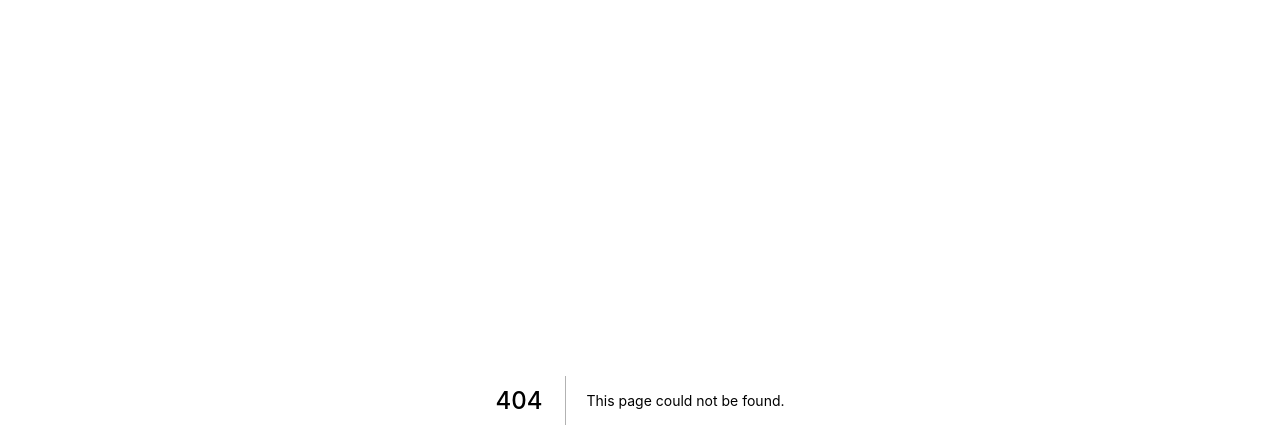
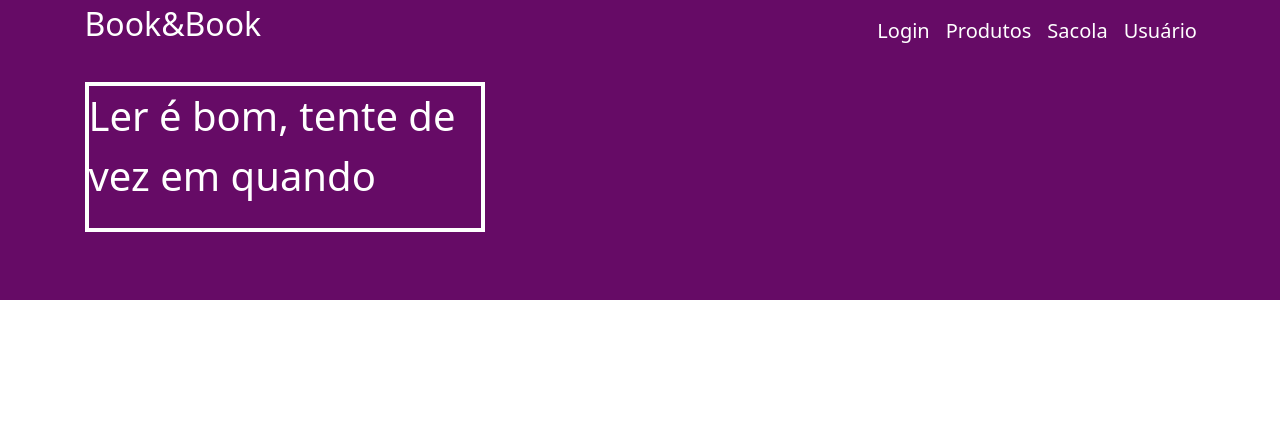
Before and after one commit to GabrielAlSant/SiteGSCI, a Next.js app: page /components/header in a window 1280 px wide. Before the commit this address had no page. Shown: the top 448 px of the page. Built offline with nearby package versions, Linux system fonts and the light colour scheme.

Commit message:
Base Header

```diff
--- a/package.json
+++ b/package.json
@@ -9,6 +9,8 @@
     "lint": "next lint"
   },
   "dependencies": {
+    "@popperjs/core": "^2.11.6",
+    "bootstrap": "^5.2.1",
     "next": "12.2.5",
     "react": "18.2.0",
     "react-dom": "18.2.0"
--- a/pages/_app.js
+++ b/pages/_app.js
@@ -1,6 +1,12 @@
 import '../styles/globals.css'
+import 'bootstrap/dist/css/bootstrap.css'
+import { useEffect } from 'react';
+
 
 function MyApp({ Component, pageProps }) {
+  useEffect(()=>{
+    import("bootstrap/dist/js/bootstrap");
+},[])
   return <Component {...pageProps} />
 }
 
--- /dev/null
+++ b/pages/components/header.js
@@ -0,0 +1,41 @@
+export default function Header(){
+    return (
+        <div className="back">
+        <div>
+        <div className="row">
+        <div className="col-sm-8"><span className="title">Book&Book</span></div>
+        <div className="col-sm-4">
+        <nav class="navbar navbar-expand-lg bg">
+         <div>
+    <button class="navbar-toggler" type="button" data-bs-toggle="collapse" data-bs-target="#navbarSupportedContent" aria-controls="navbarSupportedContent" aria-expanded="false" aria-label="Toggle navigation">
+      <span class="navbar-toggler-icon"></span>
+    </button>
+    <div class="collapse navbar-collapse" id="navbarSupportedContent">
+      <ul class="navbar-nav me-auto mb-2 mb-lg-0">
+        <li class="nav-item">
+          <a class="nav-link" href="#"><span className="headitem">Login</span></a>
+        </li>
+        <li class="nav-item">
+          <a class="nav-link" href="#"><span className="headitem">Produtos</span></a>
+        </li>
+        <li class="nav-item">
+          <a class="nav-link" href="#"><span className="headitem">Sacola</span></a>
+        </li>
+        <li class="nav-item">
+          <a class="nav-link" href="#"><span className="headitem">Usuário</span></a>
+        </li>
+      </ul>
+    </div>
+  </div>
+</nav>
+          </div>
+        </div>
+
+        <div className="row">
+        <div className="col-sm-8"><span className="cardheader">Ler é bom, tente de vez em quando</span></div>
+        </div>
+
+        </div>
+        </div>
+    )
+}
--- a/styles/globals.css
+++ b/styles/globals.css
@@ -24,3 +24,10 @@ a {
     background: black;
   }
 }
+
+.container{margin-top: 2%;}
+.back{background-color: rgb(102, 11, 102);color:white;height: 300px;}
+.col-sm-8 .title {font-size: 32px;margin-left: 10%;margin-top: 5%;}
+.headitem{font-size: 20px;color: white;}
+.back .col-sm-4 .headitem{font-size: 20px;}
+.back .cardheader{border: 4px solid white; color: white; font-size: 40px;display: flex;align-items: flex-start; height: 150px;width: 400px;margin-left: 10%;margin-top:20px;}
```
Also changed, not shown: pages/components/body.js (added, +7 -0 lines), pages/index.js (+6 -60 lines), 1 other file (tests, documents, lock files or other folders).
